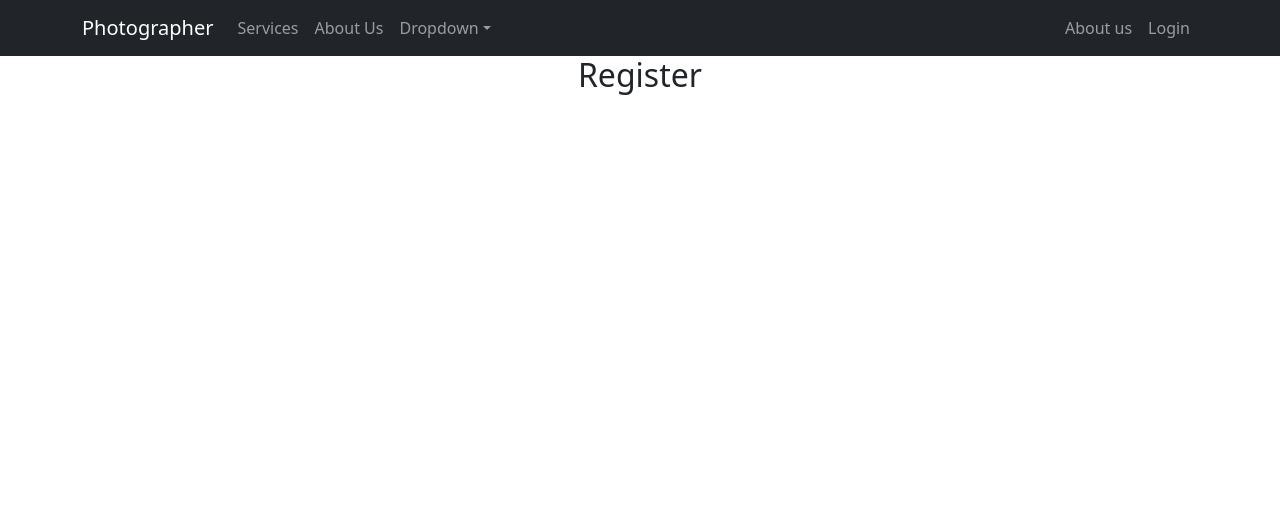
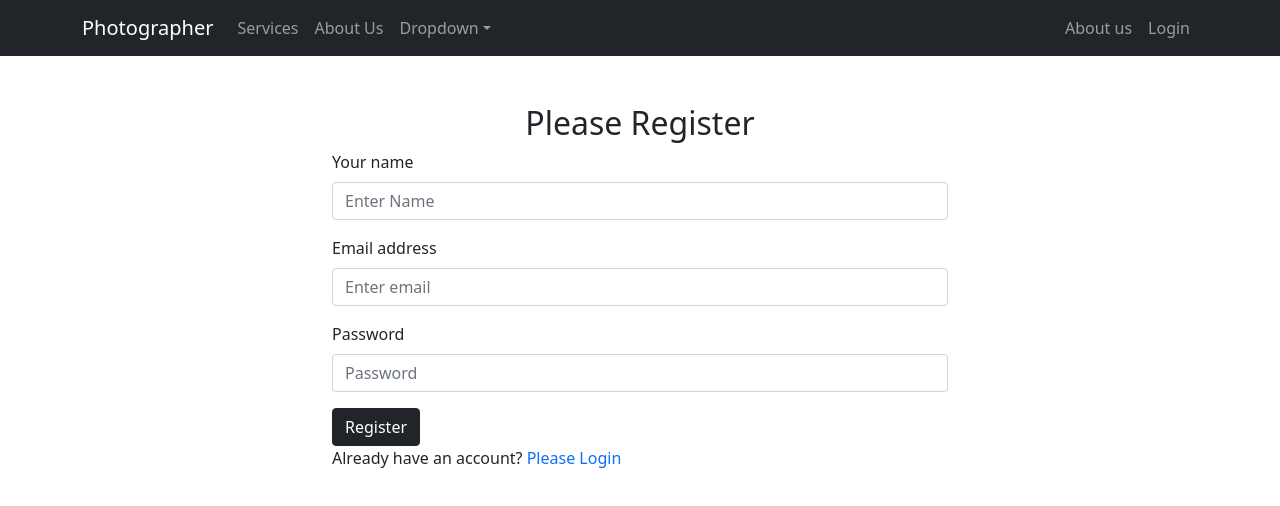
Before and after one commit to shakhawat-hridoy/independent-photographer, a React (Create React App) app: page /register in a window 1280 px wide. Shown: the top 506 px of the page. Built offline with nearby package versions, Linux system fonts and the light colour scheme; no server answers.

Commit message:
login logout form

```diff
--- a/src/App.css
+++ b/src/App.css
@@ -1,8 +1,8 @@
 @import "bootstrap/dist/css/bootstrap.css";
 
-.App {
+/* .App {
   text-align: center;
-}
+} */
 
 .App-logo {
   height: 40vmin;
--- a/src/Pages/Login/Login/Login.js
+++ b/src/Pages/Login/Login/Login.js
@@ -1,9 +1,73 @@
-import React from "react";
+import React, { useRef } from "react";
+import { Button, Form } from "react-bootstrap";
+import { useSignInWithEmailAndPassword } from "react-firebase-hooks/auth";
+import { useLocation, useNavigate } from "react-router-dom";
+import auth from "../../../firebase.init";
 
 const Login = () => {
+  const emailRef = useRef("");
+  const passwordRef = useRef("");
+  const navigate = useNavigate();
+  const location = useLocation();
+
+  let from = location.state?.from?.pathname || "/";
+
+  const [signInWithEmailAndPassword, user, loading, error] =
+    useSignInWithEmailAndPassword(auth);
+
+  if (user) {
+    navigate(from, { replace: true });
+  }
+
+  const handleSubmit = (event) => {
+    event.preventDefault();
+    const email = emailRef.current.value;
+    const password = passwordRef.current.value;
+
+    signInWithEmailAndPassword(email, password);
+  };
+
+  const navigateRegister = () => {
+    navigate("/register");
+  };
+
   return (
-    <div>
-      <h2>Login</h2>
+    <div className="container w-50 mx-auto my-5">
+      <h2 className="text-primary text-center">Please Login</h2>
+      <Form onSubmit={handleSubmit}>
+        <Form.Group className="mb-3" controlId="formBasicEmail">
+          <Form.Label>Email address</Form.Label>
+          <Form.Control
+            ref={emailRef}
+            type="email"
+            placeholder="Enter email"
+            required
+          />
+        </Form.Group>
+
+        <Form.Group className="mb-3" controlId="formBasicPassword">
+          <Form.Label>Password</Form.Label>
+          <Form.Control
+            ref={passwordRef}
+            type="password"
+            placeholder="Password"
+            required
+          />
+        </Form.Group>
+        <Button variant="primary" type="submit">
+          Log in
+        </Button>
+      </Form>
+      <p>
+        New to Photographer?{" "}
+        <span
+          style={{ cursor: "pointer" }}
+          className="text-primary"
+          onClick={navigateRegister}
+        >
+          Please Register
+        </span>
+      </p>
     </div>
   );
 };
--- a/src/Pages/Login/Register/Register.js
+++ b/src/Pages/Login/Register/Register.js
@@ -1,11 +1,73 @@
-import React from "react";
+import React, { useRef } from "react";
+import { Button, Form } from "react-bootstrap";
+import { useCreateUserWithEmailAndPassword } from "react-firebase-hooks/auth";
+import { useNavigate } from "react-router-dom";
+import auth from "../../../firebase.init";
 
-const Register = () => {
+const Login = () => {
+  const nameRef = useRef("");
+  const emailRef = useRef("");
+  const passwordRef = useRef("");
+  const navigate = useNavigate();
+
+  const [createUserWithEmailAndPassword, user, loading, error] =
+    useCreateUserWithEmailAndPassword(auth);
+
+  const handleRegister = (event) => {
+    event.preventDefault();
+    const email = emailRef.current.value;
+    const password = passwordRef.current.value;
+
+    createUserWithEmailAndPassword(email, password);
+  };
+
+  const navigateLogin = () => {
+    navigate("/login");
+  };
+
   return (
-    <div>
-      <h2>Register</h2>
+    <div className="container w-50 mx-auto my-5">
+      <h2 className=" text-center">Please Register</h2>
+      <Form onSubmit={handleRegister}>
+        <Form.Group className="mb-3" controlId="formBasicName">
+          <Form.Label>Your name</Form.Label>
+          <Form.Control ref={nameRef} type="text" placeholder="Enter Name" />
+        </Form.Group>
+        <Form.Group className="mb-3" controlId="formBasicEmail">
+          <Form.Label>Email address</Form.Label>
+          <Form.Control
+            ref={emailRef}
+            type="email"
+            placeholder="Enter email"
+            required
+          />
+        </Form.Group>
+
+        <Form.Group className="mb-3" controlId="formBasicPassword">
+          <Form.Label>Password</Form.Label>
+          <Form.Control
+            ref={passwordRef}
+            type="password"
+            placeholder="Password"
+            required
+          />
+        </Form.Group>
+        <Button variant="dark" type="submit">
+          Register
+        </Button>
+      </Form>
+      <p>
+        Already have an account?{" "}
+        <span
+          style={{ cursor: "pointer" }}
+          className="text-primary"
+          onClick={navigateLogin}
+        >
+          Please Login
+        </span>
+      </p>
     </div>
   );
 };
 
-export default Register;
+export default Login;
```
